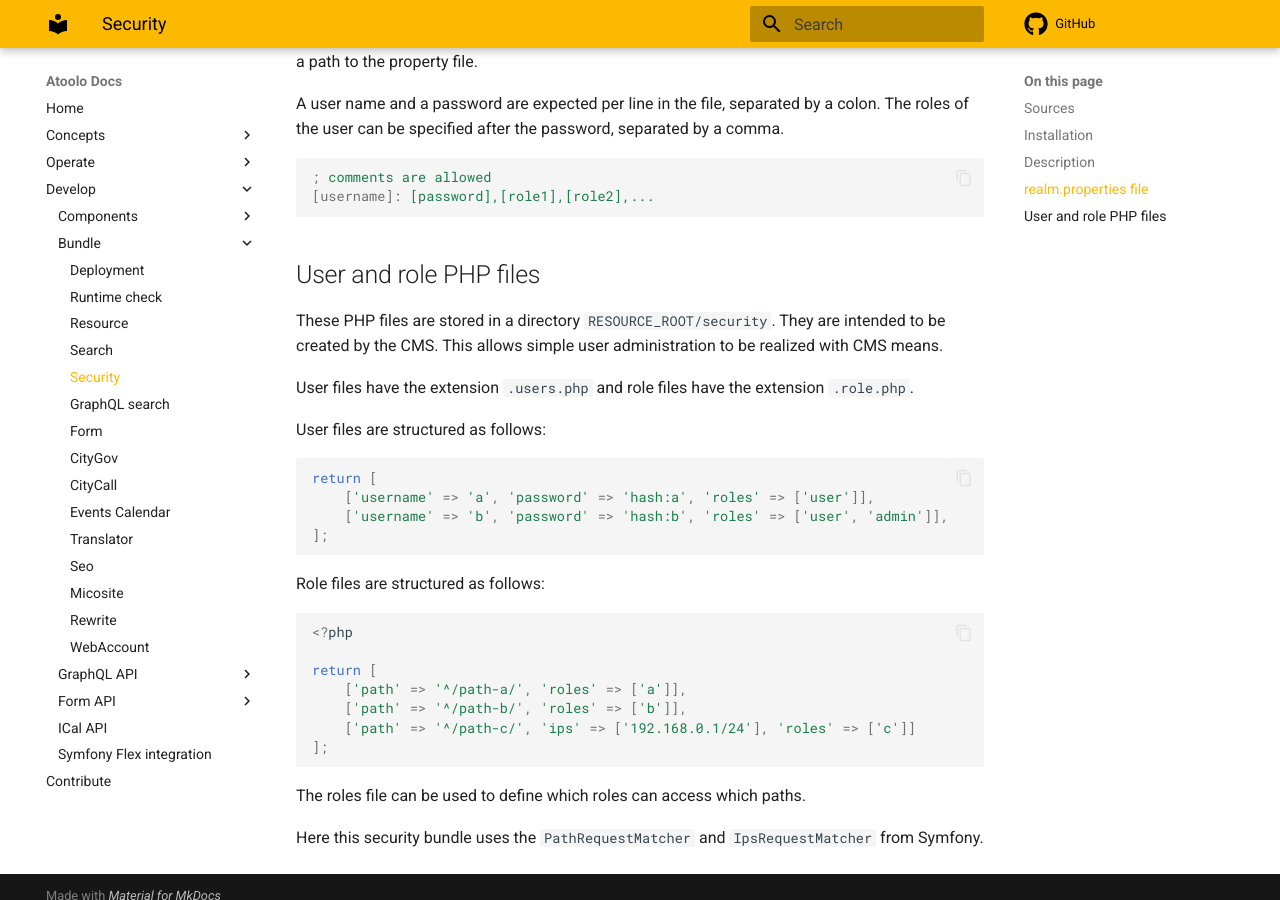
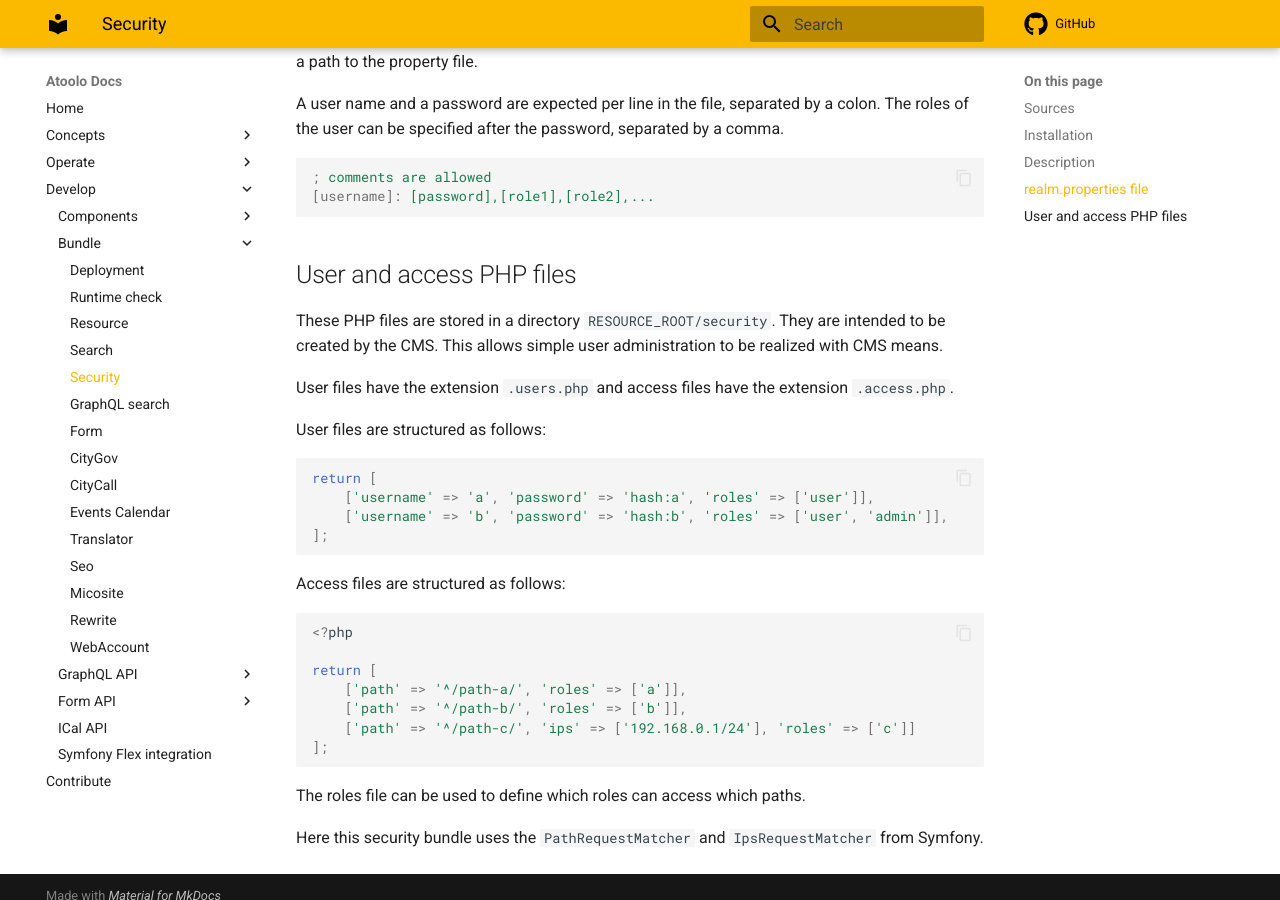
Before and after one commit to sitepark/atoolo-docs, an MkDocs documentation site: the page built from docs/develop/bundles/security.md, in a window 1280 px wide and 900 px high, scrolled down 1125 px. Built offline with MkDocs 1.6.1 and Material for MkDocs 9.7.7, drawn with Linux system fonts in a browser that asks for light colours; comment, search, counter and statistics services are not loaded.

Commit message:
fix: .role.php -> .access.php

````diff
--- a/docs/develop/bundles/security.md
+++ b/docs/develop/bundles/security.md
@@ -40,11 +40,11 @@ A user name and a password are expected per line in the file, separated by a col
 [username]: [password],[role1],[role2],...
 ```
 
-## User and role PHP files
+## User and access PHP files
 
 These PHP files are stored in a directory `RESOURCE_ROOT/security`. They are intended to be created by the CMS. This allows simple user administration to be realized with CMS means.
 
-User files have the extension `.users.php` and role files have the extension `.role.php`.
+User files have the extension `.users.php` and access files have the extension `.access.php`.
 
 User files are structured as follows:
 
@@ -55,7 +55,7 @@ return [
 ];
 ```
 
-Role files are structured as follows:
+Access files are structured as follows:
 
 ```php
 <?php
````
